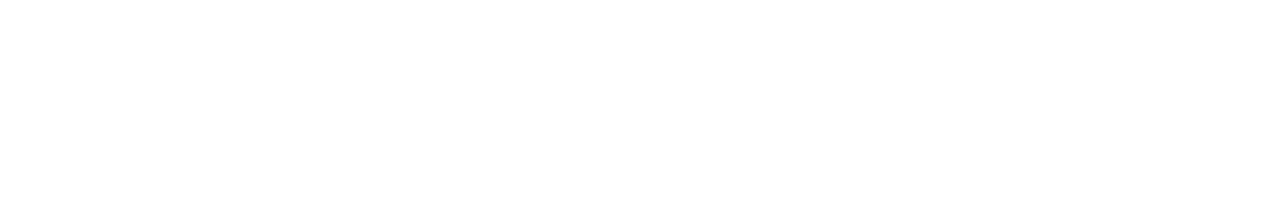
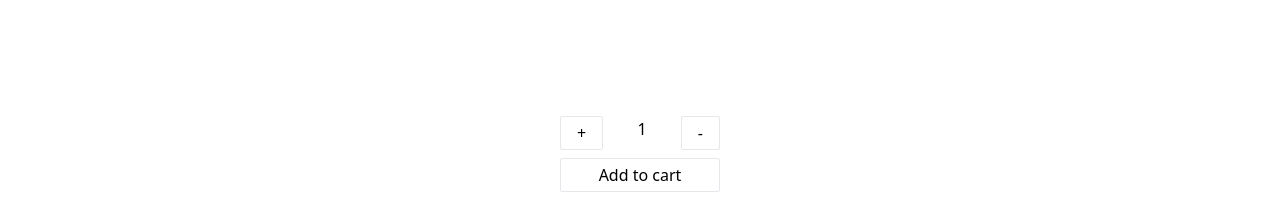
Before and after one commit to PupiNarvaja/ReactJsNarvaja, a React (Vite) app: page / in a window 1280 px wide. Shown: the part 390-610 px from the top of the page. Built offline with nearby package versions, Linux system fonts and the light colour scheme.

Commit message:
ItemCount.jsx creado.

```diff
--- a/index.html
+++ b/index.html
@@ -5,6 +5,7 @@
     <meta charset="UTF-8" />
     <link rel="icon" type="image/svg+xml" href="/src/favicon.ico" />
     <meta name="viewport" content="width=device-width, initial-scale=1.0" />
+    <!-- <a href="https://icons8.com/icon/85080/carrito-de-compras">Carrito de compras icon by Icons8</a> -->
     <title>Vite App</title>
     <link rel="preconnect" href="https://fonts.googleapis.com">
     <link rel="preconnect" href="https://fonts.gstatic.com" crossorigin>
@@ -13,7 +14,6 @@
     <!-- Tailwind begins -->
     <link href="https://unpkg.com/tailwindcss@^2/dist/tailwind.min.css" rel="stylesheet">
     <!-- Tailwind ends -->
-    <link rel="stylesheet" href="./src/styles.css">
 </head>
 
 <body>
--- a/src/App.css
+++ b/src/App.css
@@ -1,15 +1,15 @@
+:root {
+  font-size: 16px;
+}
 
+#header {
+  font-family: 'Nunito', sans-serif;
+  width: 100%;
+  top: 0;
+  background-color: #282c34;
+  height: 100px;
+  display: flex;
+  align-items: center;
+}
 
-
-
-/* @keyframes App-logo-spin {
-  0% {
-    transform: rotate(0deg);
-  }
-  50% {
-    transform: rotate(360deg);
-  }
-  100% {
-    transform: rotate(0deg);
-  }
-} */
+/* CHILDREN es otra forma de pasar un componente como prop. */
--- a/src/App.jsx
+++ b/src/App.jsx
@@ -1,16 +1,19 @@
 import "./App.css";
 import ItemListContainer from "./components/ItemListContainer/ItemListContainer";
-// import CartWidget from './components/cart/CartWidget';
+import CartWidget from './components/cart/CartWidget';
 import NavBar from "./components/navbar/NavBar";
+import ItemCount from "./components/itemcount/ItemCount";
 
 const App = () => {
     return (
         <div className="App">
             <header className="App-header" id="header">
-                <NavBar />
+                <NavBar cartWidget={CartWidget}></NavBar>
+
             </header>
             <ItemListContainer greeting="Bienvenido a This." />
             <ItemListContainer greeting="Nuestro sitio web está en construcción. ¡Vuelva pronto a ver si hay novedades!" />
+            <ItemCount stock= {5} valorInicial={1}/>
         </div>
     );
 };
--- a/src/components/ItemListContainer/ItemListContainer.jsx
+++ b/src/components/ItemListContainer/ItemListContainer.jsx
@@ -1,7 +1,8 @@
-const ItemListContainer = ({greeting}) => {
+const ItemListContainer = ({greeting, count}) => {
     return(
         <div className="m-20">
             <h3 className="font-sans text-4xl">{greeting}</h3>
+            <div className="flex justify-center items-center flex-col">{count}</div>
         </div>
     )
 };
--- /dev/null
+++ b/src/components/itemcount/ItemCount.jsx
@@ -0,0 +1,40 @@
+import React, { useState } from 'react';
+
+const ItemCount = ({stock, valorInicial}) => {
+
+    const [counter, setCounter] = useState(valorInicial);
+
+    const add = () => {
+        if (counter < stock ) {
+            setCounter(prev => prev + 1);
+        }
+    };
+
+    const substract = () => {
+        if (counter > valorInicial) {
+            setCounter(prev => prev - 1);
+        }
+    };
+
+    const addToCart = () => {
+        console.log("Producto añadido con éxito!");
+    };
+
+    return (
+        <div className="flex justify-center items-center flex-col w-40 h-40 mx-auto">
+            <div className="flex flex-row justify-between items-center container">
+                <button onClick={add} className="mt-2 px-4 py-1 border rounded-sm">+</button>
+                <p>{counter}</p>
+                <button onClick={substract} className="mt-2 px-4 py-1 border rounded-sm">-</button>
+            </div>
+            <button onClick={addToCart} className="mt-2 px-4 py-1 border rounded-sm container">Add to cart</button>
+        </div>
+    );
+}
+
+export default ItemCount;
+
+
+// useEffect(() => {
+//     console.log("Llamada a la api")
+// }, []) //Se ejecuta una sola vez si declaramos arrya vacio. Si le ponemos por ejemplo otro estado, detectará cuando este cambie y activa el efecto.
--- a/src/components/navbar/NavBar.css
+++ b/src/components/navbar/NavBar.css
@@ -1,13 +1,4 @@
-header {
-    font-family: 'Nunito', sans-serif;
-    width: 100%;
-    top: 0;
-    background-color: #282c34;
-    height: 100px;
-    display: flex;
-    align-items: center;
-}
-#header ul li::after {
+.navbar ul li::after {
     content: "";
     display: block;
     width: 5px;
@@ -18,52 +9,12 @@
     bottom: 0;
     transition: all .3s;
 }
-#header ul li:hover::after {
+.navbar ul li:hover::after {
     width: 100%;
     left: 0;
 }
 
-h1 {
+.navbar h1 {
     font-family: 'Roboto', sans-serif;
     font-style: oblique;
-    /* font-size: 3rem; */
-    /* color: white; */
 }
-
-
-
-
-
-
-
-
-
-
-
-/* .navbar ul li a{
-    color: white;
-    text-decoration: none;
-} */
-
-
-/* .navbar ul li {
-    margin: 0 20px;
-    font-size: 1.5rem;
-    cursor: pointer;
-} */
-
-
-
-
-
-/* .navbar ul {
-    display: flex;
-    flex-flow: row nowrap;
-    align-items: center;
-} */
-/* .navbar {
-    display: flex;
-    justify-content: space-between;
-    width: 85%;
-    margin: 0 auto;
-} */
--- a/src/components/navbar/NavBar.jsx
+++ b/src/components/navbar/NavBar.jsx
@@ -1,5 +1,4 @@
-import CartWidget from '../cart/CartWidget';
-const NavBar = () => {
+const NavBar = ({cartWidget}) => {
     return (
         <div className="navbar flex justify-between w-10/12 mx-auto my-0">
             <h1 className="text-5xl text-white">This</h1>
@@ -8,13 +7,12 @@
                     <li className="mx-5 my-0 text-2xl cursor-pointer"><a href="#" className="text-white no-underline">Destacados</a></li>
                     <li className="mx-5 my-0 text-2xl cursor-pointer"><a href="#" className="text-white no-underline">Mi cuenta</a></li>
                     <li className="mx-5 my-0 text-2xl cursor-pointer"><a href="#" className="text-white no-underline">Carrito</a></li>
+                    { cartWidget() }
                 </ul>
-                <CartWidget />
             </div>
         </div>
     )
 };
 
-import React from 'react';
 import './NavBar.css';
 export default NavBar;
--- a/src/main.jsx
+++ b/src/main.jsx
@@ -1,6 +1,5 @@
 import React from 'react'
 import ReactDOM from 'react-dom'
-import './index.css'
 import App from './App'
 
 ReactDOM.render(
--- a/src/styles.css
+++ /dev/null
@@ -1,22 +0,0 @@
-:root {
-    font-size: 16px;
-}
-
-
-/* #header .reactive--container {
-    animation: App-logo-go 2s ;
-    animation-timing-function: ease-in-out;
-    animation-iteration-count: infinite;
-    animation-fill-mode: forwards;
-}
-@keyframes App-logo-go {
-    0% {
-      transform: translate(-40vw, 0);
-    }
-    50% {
-      transform: translate(30vw, 0);
-    }
-    100% {
-    transform: translate(-40vw, 0);
-    }
-  } */
```
Also changed, not shown: src/index.css (deleted, +0 -13 lines), src/components/cart/Cart.css (deleted).
